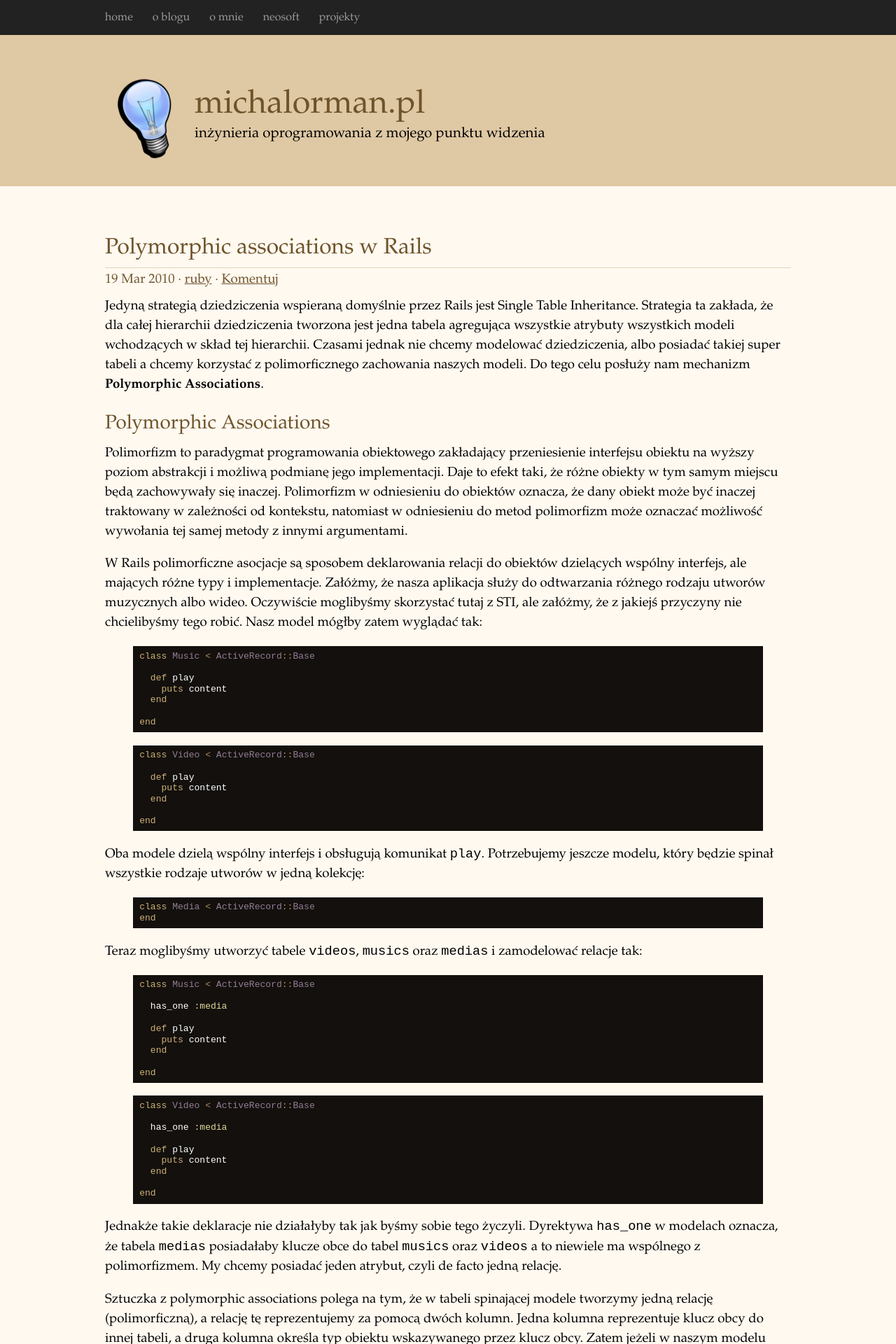
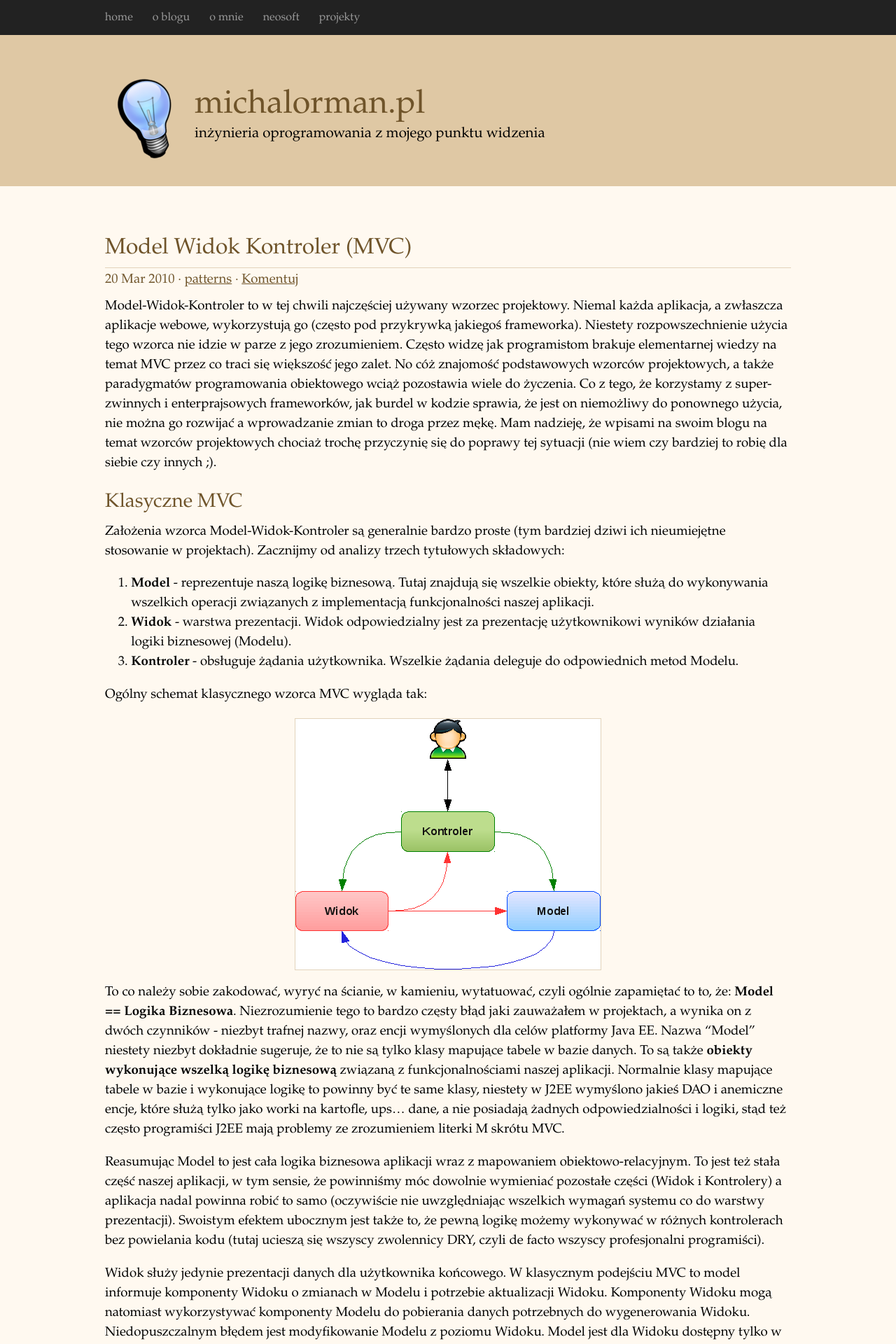
Before and after one commit to michalorman/michalorman-blog-old, a Jekyll site: the page built from index.html, in a window 1280 px wide. Shown: the top 1920 px of the page at 70% size. Built offline with Jekyll 4.4.1, drawn with Linux system fonts in a browser that asks for light colours; Markdown is read by kramdown in place of the engine named in the settings; comment, search, counter and statistics services are not loaded; some of the changed text lies outside the part shown.

Commit message:
Added post about MVC pattern. Updated layout.

```diff
--- a/_includes/categories.html
+++ b/_includes/categories.html
@@ -5,6 +5,7 @@
   <li><a href="/blog/javaee/" title="Zobacz wszystkie posty w kategorii javaee">javaee ({{ site.categories.javaee.size }})</a></li>
   <li><a href="/blog/jboss/" title="Zobacz wszystkie posty w kategorii jboss">jboss ({{ site.categories.jboss.size }})</a></li>
   <li><a href="/blog/oop/" title="Zobacz wszystkie posty w kategorii oop">oop ({{ site.categories.oop.size }})</a></li>
+  <li><a href="/blog/patterns/" title="Zobacz wszystkie posty w kategorii patterns">patterns ({{ site.categories.patterns.size }})</a></li>
   <li><a href="/blog/ruby/" title="Zobacz wszystkie posty w kategorii ruby">ruby ({{ site.categories.ruby.size }})</a></li>
   <li><a href="/blog/scrum/" title="Zobacz wszystkie posty w kategorii scrum">scrum ({{ site.categories.scrum.size }})</a></li>
   <li><a href="/blog/seam/" title="Zobacz wszystkie posty w kategorii seam">seam ({{ site.categories.seam.size }})</a></li>
--- /dev/null
+++ b/blog/patterns/_posts/2010-03-20-model-widok-kontroler.markdown
@@ -0,0 +1,121 @@
+---
+layout: post
+title: Model Widok Kontroler (MVC)
+description: Wzorzec projektowy Model-Widok-Kontroler (MVC) to obecnie najczęściej stosowany wzorzec w projektach. Dobra znajomość tego wzorca pozwala na pisanie aplikacji z luźniejszymi powiązaniami pomiędzy warstwą prezentacji i logiki biznesowej.
+keywords: MVC Model View Controller Widok Kontroler Wzorce Projektowe Wzorzec Projektowy Design Pattern Patterns
+navbar_pos: 1
+---
+Model-Widok-Kontroler to w tej chwili najczęściej używany wzorzec projektowy. Niemal każda aplikacja, a zwłaszcza aplikacje
+webowe, wykorzystują go (często pod przykrywką jakiegoś frameworka). Niestety rozpowszechnienie użycia tego wzorca nie idzie
+w parze z jego zrozumieniem. Często widzę jak programistom brakuje elementarnej wiedzy na temat MVC przez co traci się
+większość jego zalet. No cóż znajomość podstawowych wzorców projektowych, a także paradygmatów programowania obiektowego
+wciąż pozostawia wiele do życzenia. Co z tego, że korzystamy z super-zwinnych i enterprajsowych frameworków, jak burdel
+w kodzie sprawia, że jest on niemożliwy do ponownego użycia, nie można go rozwijać a wprowadzanie zmian to droga przez mękę. Mam nadzieję,
+że wpisami na swoim blogu na temat wzorców projektowych chociaż trochę przyczynię się do poprawy tej sytuacji (nie wiem
+czy bardziej to robię dla siebie czy innych ;).
+
+## Klasyczne MVC
+
+Założenia wzorca Model-Widok-Kontroler są generalnie bardzo proste (tym bardziej dziwi ich nieumiejętne stosowanie w
+projektach). Zacznijmy od analizy trzech tytułowych składowych:
+
+1. **Model** - reprezentuje naszą logikę biznesową. Tutaj znajdują się wszelkie obiekty, które służą do wykonywania wszelkich
+operacji związanych z implementacją funkcjonalności naszej aplikacji.
+2. **Widok** - warstwa prezentacji. Widok odpowiedzialny jest za prezentację użytkownikowi wyników działania logiki biznesowej (Modelu).
+3. **Kontroler** - obsługuje żądania użytkownika. Wszelkie żądania deleguje do odpowiednich metod Modelu.
+
+Ogólny schemat klasycznego wzorca MVC wygląda tak:
+
+<a href="/images/classic_mvc.png" title="Klasyczny MVC" rel="colorbox"><img src="/images/classic_mvc.png" alt="Schemat klasycznego MVC" /></a>
+
+To co należy sobie zakodować, wyryć na ścianie, w kamieniu, wytatuować, czyli ogólnie zapamiętać to to, że: **Model == Logika Biznesowa**.
+Niezrozumienie tego to bardzo częsty błąd jaki zauważałem w projektach, a wynika on z dwóch czynników - niezbyt trafnej nazwy,
+oraz encji wymyślonych dla celów platformy Java EE. Nazwa "Model" niestety niezbyt dokładnie sugeruje, że to nie są tylko
+klasy mapujące tabele w bazie danych. To są także **obiekty wykonujące wszelką logikę biznesową** związaną z funkcjonalnościami
+naszej aplikacji. Normalnie klasy mapujące tabele w bazie i wykonujące logikę to powinny być te same klasy, niestety w
+J2EE wymyślono jakieś DAO i anemiczne encje, które służą tylko jako worki na kartofle, ups... dane, a nie posiadają
+żadnych odpowiedzialności i logiki, stąd też często programiści J2EE mają problemy ze zrozumieniem literki M skrótu MVC.
+
+Reasumując Model to jest cała logika biznesowa aplikacji wraz z mapowaniem obiektowo-relacyjnym. To jest też stała część
+naszej aplikacji, w tym sensie, że powinniśmy móc dowolnie wymieniać pozostałe części (Widok i Kontrolery) a aplikacja
+nadal powinna robić to samo (oczywiście nie uwzględniając wszelkich wymagań systemu co do warstwy prezentacji).
+Swoistym efektem ubocznym jest także to, że pewną logikę możemy wykonywać w różnych kontrolerach
+bez powielania kodu (tutaj ucieszą się wszyscy zwolennicy DRY, czyli de facto wszyscy profesjonalni programiści).
+
+Widok służy jedynie prezentacji danych dla użytkownika końcowego. W klasycznym podejściu MVC to model informuje komponenty
+Widoku o zmianach w Modelu i potrzebie aktualizacji Widoku. Komponenty Widoku mogą natomiast wykorzystywać komponenty Modelu do pobierania danych
+potrzebnych do wygenerowania Widoku. Niedopuszczalnym błędem jest modyfikowanie Modelu z poziomu Widoku. Model jest dla
+Widoku dostępny tylko w trybie read-only i wywoływanie metod modyfikujących stan komponentów Modelu to poważny błąd, ponieważ
+ściśle wiąże warstwę Widoku z Modelem. Należy na to szczególnie uważać, gdyż pełen interfejs, także ten zmieniający stan Modelu,
+jest dostępny dla komponentów Widoku. Oczywiście możemy się przed tym bronić chowając nasz Model za odpowiednim interfejsem read-only, ale jest
+to dość paranoiczne podejście, wystarczy, że wszyscy programiści będą świadomi, że tego nie wolno robić i będą się do tego
+zakazu stosować.
+
+Kontroler natomiast ma za zadanie przekierowywać wszelkie żądania użytkownika na odpowiednie wywołania Modelu. Można powiedzieć,
+że Kontroler pełni rolę swoistego routera. Podobnie jak w przypadku Widoku najczęstszym błędem (i to jest generalnie
+najczęściej spotykany błąd w aplikacjach opartych o MVC) jest wykonywanie logiki biznesowej zmieniającej stan Modelu
+wewnątrz Kontrolera. Jest to bardzo poważny błąd, którego skutkiem jest ścisłe powiązanie Kontrolera z Modelem. Dodatkowo
+nie można tej logiki wykorzystać wewnątrz innego kontrolera, a programiści nie rozumiejąc swojego błędu kopiują kod,
+tworzą jakieś bazowe kontrolery albo helpery. Problem tak naprawdę tkwi w złym przypisaniu odpowiedzialności.
+
+W tym momencie można zadać sobie pytanie, skoro Kontroler tylko przekazuje żądania (mapuje na odpowiednie wywołania metod
+Modelu) to po co w ogóle je tworzyć? Przecież można bezpośrednio odwołać się do Modelu z pominięciem delegacji. To prawda, jednakże
+Kontroler definiuje nam pewną warstwę abstrakcji pomiędzy protokołem obsługi żądań użytkownika a wywołaniem metod
+Modelu. Z punktu widzenia Modelu nie musimy się martwić czy dane żądania przychodzą jako żądania HTTP, czy jako zdarzenia
+wygenerowane z GUI.
+
+Tak wygląda klasyczne podejście do wzorca Model-Widok-Kontroler. Takie podejście nadaje się do pisania aplikacji typu
+stand-alone z jakimś GUI, jednakże nie do końca nadaje się do tworzenia aplikacji webowych opartych o protokół HTTP.
+Problematyczne jest tutaj ograniczenie mówiące o tym, że to Model informuje Widok o zmianach co wymusza potrzebę
+rejestracji jakiś komponentów nasłuchujących. Problem w tym, że w przypadku sieci i protokołu HTTP Widokiem są dokumenty
+HTML i potrzeba by naprawdę dziwolągów w kodzie, aby dokument HTML odbierał komunikaty z klasy o zmianach w
+Modelu. Rozwiązaniem tego jest tzw. **Model 2** czyli nieco zmodyfikowana wersja MVC (teraz pytanie, ilu programistów piszących aplikacje
+z wykorzystaniem tego wzorca wie, że tak naprawdę korzysta z jego zmodyfikowanej wersji?).
+
+## Model 2
+
+Model 2 został wymyślony na potrzeby technologii Java Servlet oraz JSP, jednakże obecnie jest wykorzystywany przez wiele
+innych frameworków. Posiada generalnie te same warstwy: Model, Widok i Kontroler jednak zmodyfikowane zostały nieco
+ścieżki komunikatów:
+
+<a href="/images/model2_mvc.png" title="Klasyczny MVC" rel="colorbox"><img src="/images/model2_mvc.png" alt="Schemat klasycznego MVC" /></a>
+
+Różnica w tym podejściu jest taka, że Model nie komunikuje się w żaden sposób z Widokiem, natomiast Widok w trybie read-only
+pobiera dane z Modelu. Kontroler natomiast zajmuje się delegacją żądań (np. HTTP) na wywołania metod modelu, oraz przygotowaniem
+danych dla widoku i żądaniem jego wygenerowania (dalej przekazania go do przeglądarki). W tym przypadku nie musimy w żaden
+sposób rejestrować Widoku w Modelu a to Kontroler decyduje, na podstawie żądania i odpowiedzi z modelu, jaki widok wyrenderować
+(a następnie inicjuje tę akcję). Widok natomiast korzysta z komponentów przygotowanych przez Kontroler, a pobranych
+z Modelu i umieszczonych w jakimś kontekście (np. w kontekście żądania w JSP/JSF albo jako zmienną egzemplarza Kontrolera
+w przypadku ERb i Rails). Ważne jest tutaj, że Kontroler otrzymuje informacje zwrotne z Modelu, które dalej wykorzystuje
+do wyrenderowania Widoku, zatem jego rola jest nieco rozszerzona w odróżnieniu od klasycznego podejścia.
+
+Model 2 lepiej nadaje się do aplikacji webowych, gdzie role widoku pełnią takie technologie jak JSP, JSF czy ERb. Model
+w tym podejściu jest dużo luźniej powiązany z Kontrolerami oraz Widokiem. Nie jest w ogóle świadomy istnienia tych warstw
+(w poprzednim podejściu musiał wiedzieć co najmniej o warstwie Widoku). Oczywiście o ile nie implementujemy logiki biznesowej
+w Widoku albo Kontrolerze.
+
+## Zalety MVC
+
+Najważniejszą zaletą wzorca MVC jest hermetyzacja Modelu. Logika biznesowa jest odizolowana od wszelkich technologii
+Widoku czy protokołów obsługi żądań wysyłanych przez użytkowników. Z punktu widzenia Modelu (zwłaszcza we wzorcu Model 2)
+nie ma znaczenia, czy aplikacja jest typu stand-alone, gdzie żądania od użytkownika są łapane jako zdarzenia GUI, czy jest
+to aplikacja webowa, gdzie w grę wchodzi protokół HTTP. Dzięki MVC nasz Model pozostaje jeden, a resztę możemy sobie
+wymieniać w zależności od środowiska uruchomieniowego. Możemy nawet bawić się w takie rozwiązania, gdzie Widok albo
+Kontrolery są pisane w innej technologii i języku niż sam model (oczywiście o ile taka architektura będzie miała sens dla
+naszej aplikacji).
+
+## Podsumowanie
+
+Świat byłby piękny, gdyby programiści oprócz wykorzystywanych technologii znali także metody i wzorce jakimi się - nawet
+nieświadomie - posługują. Dobra znajomość wzorca MVC, który jest wykorzystywany niemal w każdym frameworku do tworzenia
+aplikacji webowych, pozwala na pełną hermetyzację Modelu i dowolne osadzanie go w różnych środowiskach uruchomieniowych.
+Jeżeli programiści będą dobrze rozumieć podstawy tego wzorca i będą w stanie zachować odpowiednią separację warstw w taki
+sposób, że stan Modelu nie jest modyfikowany ani w Widoku ani w Kontrolerze, mammy dużą szansę, że zjawisko potocznie zwane
+"śmietnikiem w kodzie" nas ominie. Będzie to dobre dla zdrowia psychicznego wielu programistów, którzy później taki
+śmietnik muszą doprowadzać do ładu.
+
+Nazwa Model stojąca za literką M skrótu MVC jest nieco niefortunna. Wielu programistom sugeruje ona, że są to obiekty
+służące do mapowania bazy danych. Dokładając do tego anemię encji J2EE programiści tej platformy nagminnie umieszczają
+logikę biznesową w obiektach warstwy Widoku albo Kontrolera. Jest to poważny problem, gdyż nazbyt wiąże nasz Model
+z innymi warstwami. Moim zdaniem trafniejszym określeniem byłaby tutaj Domena (co mogłoby sugerować Domenę biznesową
+aplikacji). W takim przypadku wzorzec powinien nazywać się Domena-Widok-Kontroler DVC (od Domain-View-Controller).
--- a/sitemap.xml
+++ b/sitemap.xml
@@ -115,6 +115,11 @@ layout: nil
     <priority>0.7</priority>
   </url>
   <url>
+    <loc>http://michalorman.pl/blog/patterns/</loc>
+    <changefreq>weekly</changefreq>
+    <priority>0.7</priority>
+  </url>
+  <url>
     <loc>http://michalorman.pl/blog/ruby/</loc>
     <changefreq>weekly</changefreq>
     <priority>0.7</priority>
--- a/stylesheets/default.css
+++ b/stylesheets/default.css
@@ -267,6 +267,12 @@ th {
     font-size: 1em;
 }
 
+.post-content-wrapper img {
+    border: 1px solid #E2D3BB;
+    display: block;
+    margin: 0 auto;
+}
+
 .page-content-wrapper {
     margin-top: 3em;
 }
```
Also changed, not shown: blog/patterns/index.markdown (added, +9 -0 lines), images/classic_mvc.png (added), images/model2_mvc.png (added).
